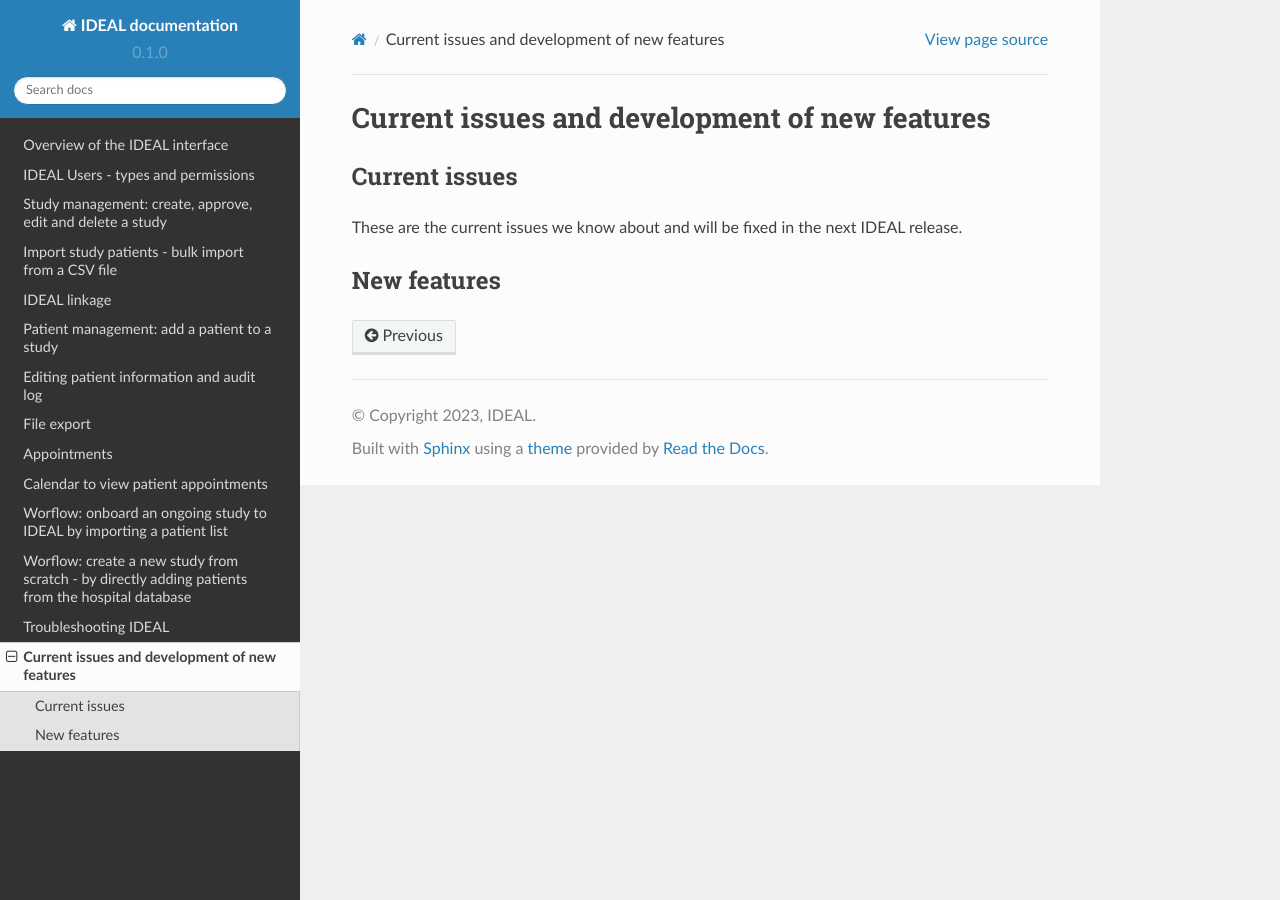
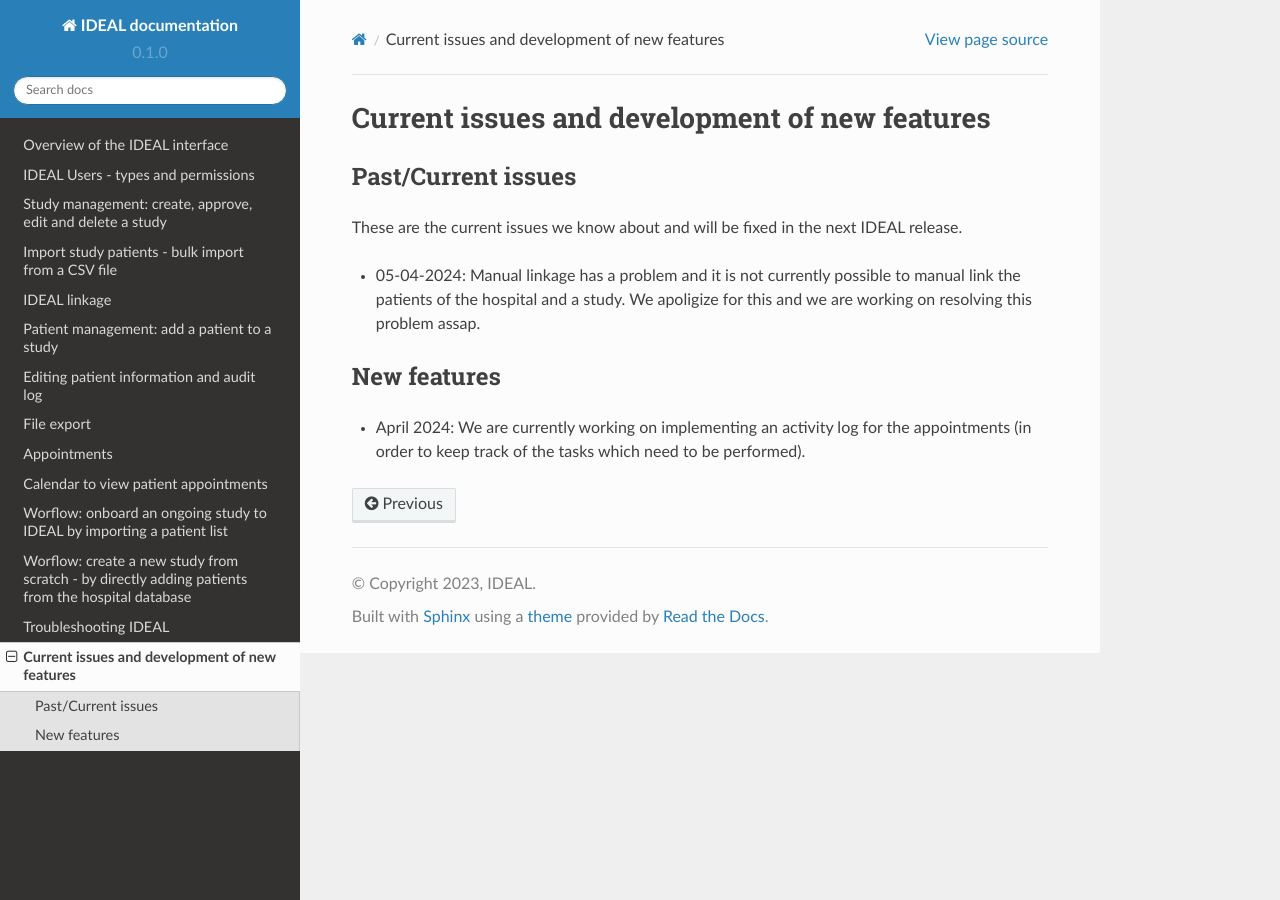
Before and after one commit to Nynuphar/IDEAL-doc, a Sphinx documentation site: the page built from docs/source/issues.rst, in a window 1280 px wide. Built offline with Sphinx 7.4.7 and the Read the Docs theme 2.0.0, drawn with Linux system fonts in a browser that asks for light colours.

Commit message:
Update issues.rst

```diff
--- a/docs/source/issues.rst
+++ b/docs/source/issues.rst
@@ -1,10 +1,14 @@
 Current issues and development of new features
 #################################################
 
-Current issues
+Past/Current issues
 *******************
 
 These are the current issues we know about and will be fixed in the next IDEAL release.
 
+* 05-04-2024: Manual linkage has a problem and it is not currently possible to manual link the patients of the hospital and a study. We apoligize for this and we are working on resolving this problem assap.
+
 New features
 ********************
+
+* April 2024: We are currently working on implementing an activity log for the appointments (in order to keep track of the tasks which need to be performed).
```
